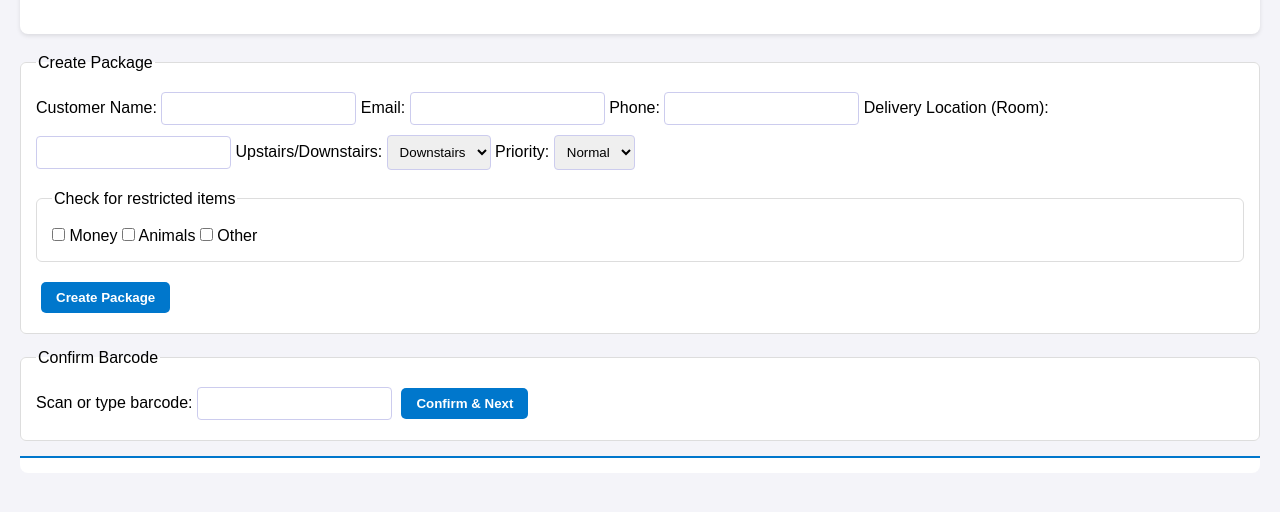
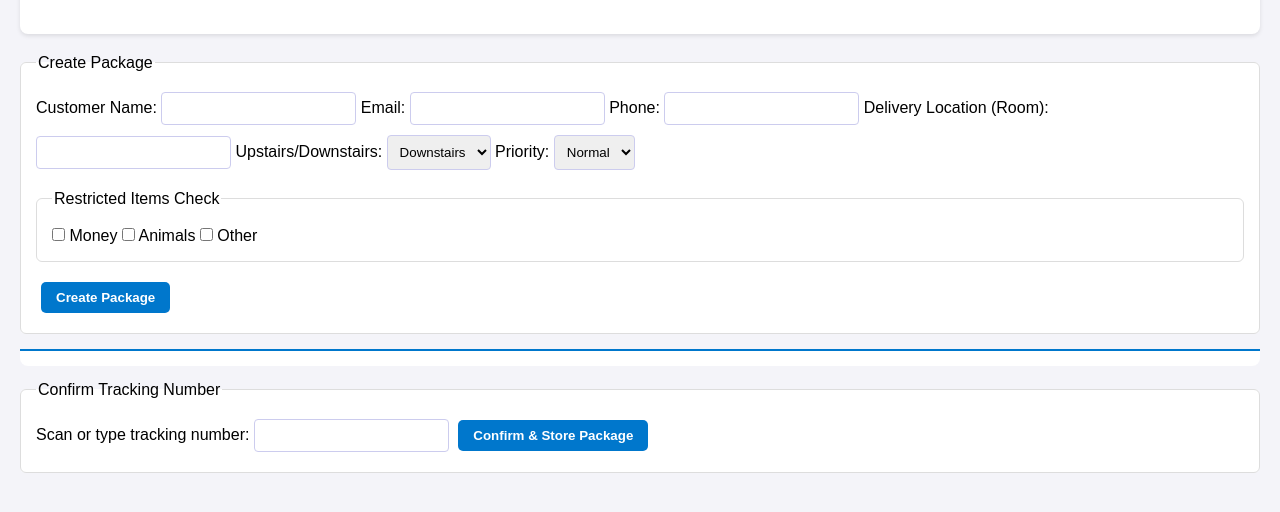
Before and after one commit to EddieTheDog/E-Move, a plain HTML site: page index.html in a window 1280 px wide. Shown: the part 96-608 px from the top of the page. Drawn offline with Linux system fonts and the light colour scheme.

Commit message:
Update index.html

```diff
--- a/index.html
+++ b/index.html
@@ -33,7 +33,7 @@
     <option value="high">High</option>
   </select>
   <fieldset>
-    <legend>Check for restricted items</legend>
+    <legend>Restricted Items Check</legend>
     <input type="checkbox" id="money"> Money
     <input type="checkbox" id="animals"> Animals
     <input type="checkbox" id="other"> Other
@@ -41,20 +41,16 @@
   <button onclick="createPackage()">Create Package</button>
 </fieldset>
 
-<!-- Barcode & QR Code display -->
+<div id="package-info" style="margin-top:10px;"></div>
 <div id="barcode" style="margin-top:15px;"></div>
 <div id="qrcode" style="margin-top:15px;"></div>
 
-<!-- Confirm Barcode -->
 <fieldset style="margin-top:15px;">
-  <legend>Confirm Barcode</legend>
-  <label>Scan or type barcode:</label>
-  <input type="text" id="barcodeInput">
-  <button onclick="confirmBarcode()">Confirm & Next</button>
+  <legend>Confirm Tracking Number</legend>
+  <label>Scan or type tracking number:</label>
+  <input type="text" id="trackingInput">
+  <button onclick="confirmTracking()">Confirm & Store Package</button>
 </fieldset>
-
-<!-- Package info -->
-<div id="package-info"></div>
 
 <script src="js/frontdesk.js"></script>
 </main>
```
